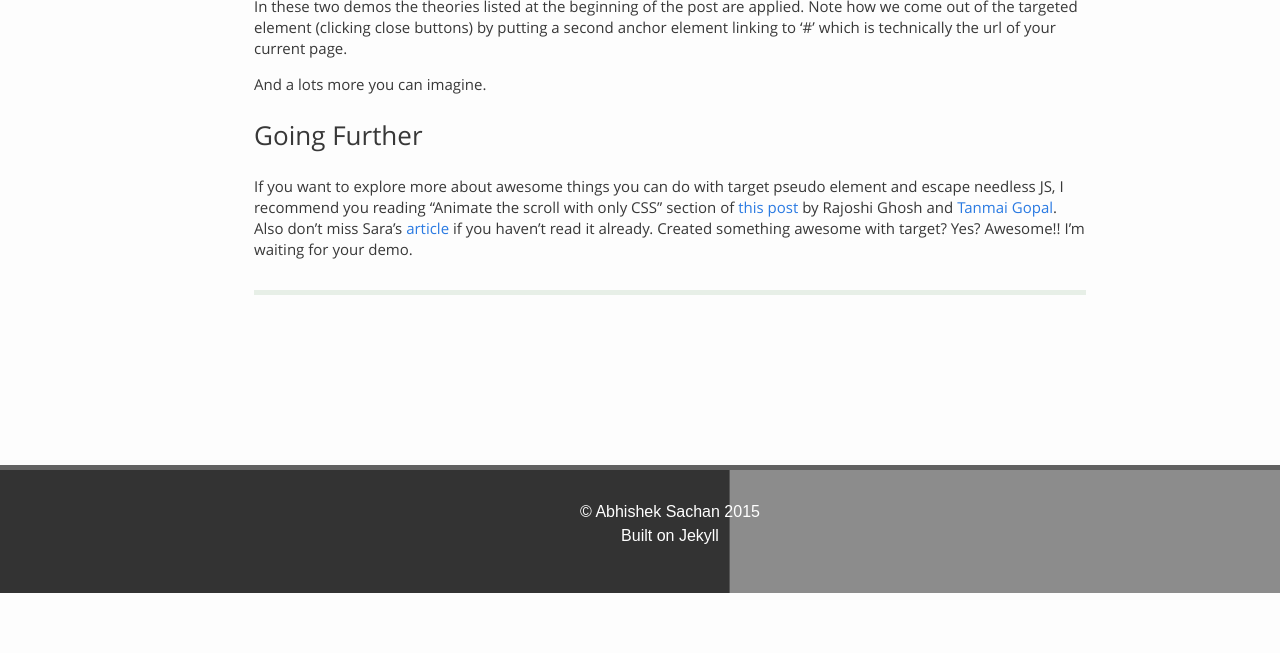
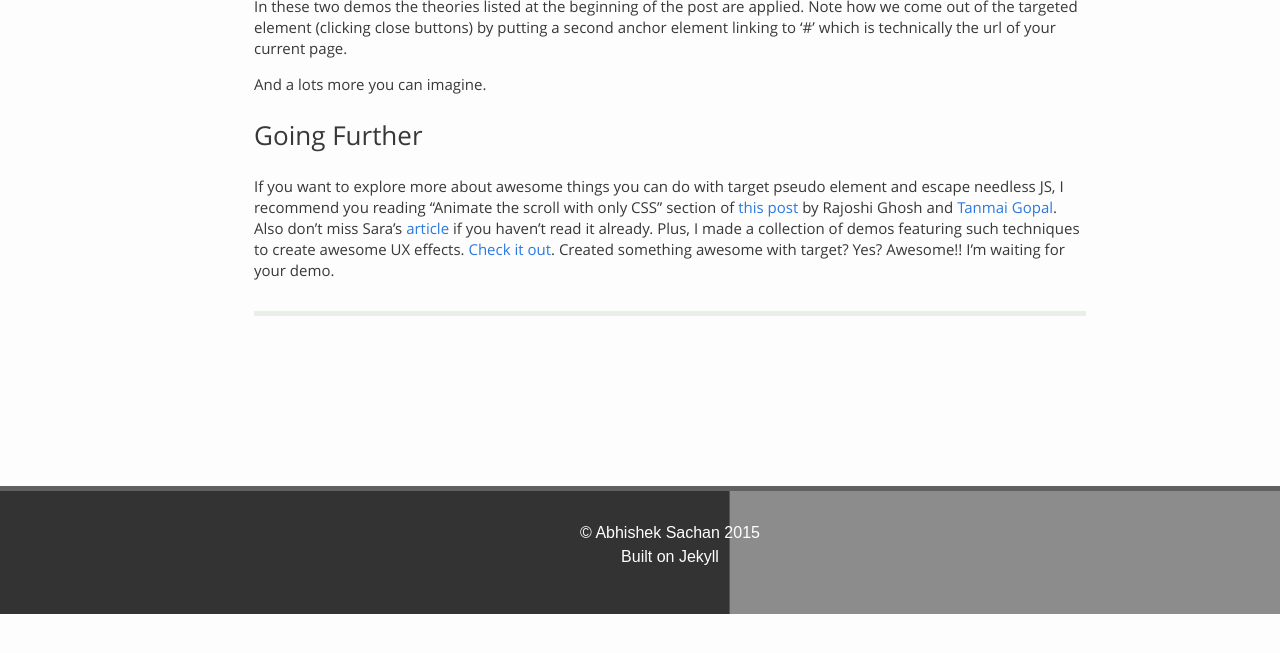
Before and after one commit to abhisack/abhisack.github.io, a Jekyll site: the page built from _posts/2015-01-26-possibilities-with-css-target-element.markdown, in a window 1280 px wide and 900 px high, scrolled down 2034 px, cut to the strip 203-856 px from the top of the window. Built offline with Jekyll 4.4.1, drawn with Linux system fonts in a browser that asks for light colours; comment, search, counter and statistics services are not loaded.

Commit message:
GIT Post updated on 14 March 15

```diff
--- a/_posts/2015-01-26-possibilities-with-css-target-element.markdown
+++ b/_posts/2015-01-26-possibilities-with-css-target-element.markdown
@@ -90,5 +90,5 @@ In these two demos the theories listed at the beginning of the post are applied.
 And a lots more you can imagine.
 
 ###Going Further
-If you want to explore more about awesome things you can do with target pseudo element and escape needless JS, I recommend you reading "Animate the scroll with only CSS" section of [this post](http://css-tricks.com/tour-performant-responsive-css-site/) by Rajoshi Ghosh and [Tanmai Gopal](http://codepen.io/tanmaig). Also don't miss Sara's [article](http://blogs.adobe.com/dreamweaver/2015/01/using-the-css-target-selector-to-create-javascript-less-ui-effects.html) if you haven't read it already.
+If you want to explore more about awesome things you can do with target pseudo element and escape needless JS, I recommend you reading "Animate the scroll with only CSS" section of [this post](http://css-tricks.com/tour-performant-responsive-css-site/) by Rajoshi Ghosh and [Tanmai Gopal](http://codepen.io/tanmaig). Also don't miss Sara's [article](http://blogs.adobe.com/dreamweaver/2015/01/using-the-css-target-selector-to-create-javascript-less-ui-effects.html) if you haven't read it already. Plus, I made a collection of demos featuring such techniques to create awesome UX effects. [Check it out](http://codepen.io/collection/ABNaPw).
 Created something awesome with target? Yes? Awesome!! I'm waiting for your demo.
```
